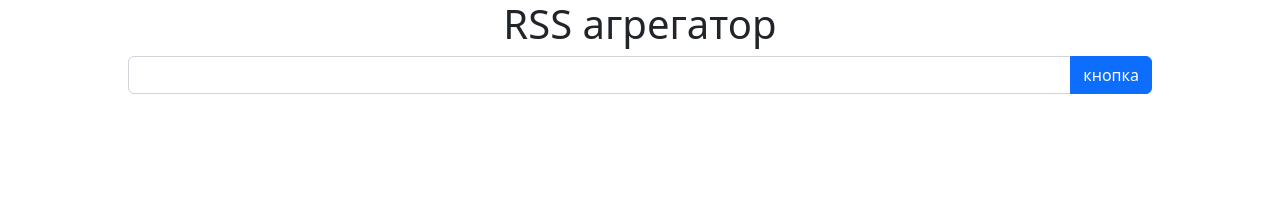
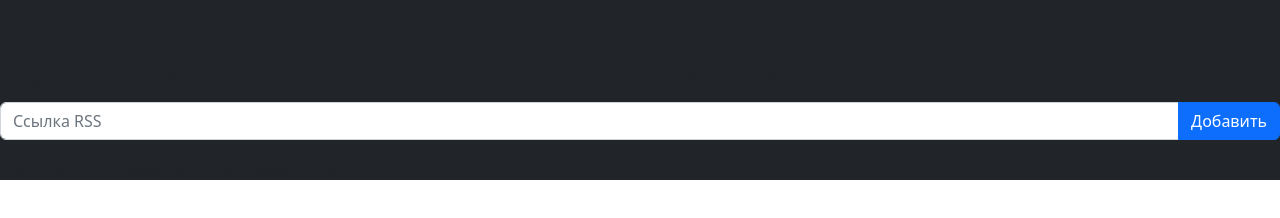
Before and after one commit to 1oky/frontend-project-lvl3, a website built with webpack: page index.html in a window 1280 px wide. Built offline with nearby package versions, Linux system fonts and the light colour scheme; files whose address does not match are found by name.

Commit message:
html changes

```diff
--- a/index.html
+++ b/index.html
@@ -3,31 +3,48 @@
     <head>
         <meta charset="utf-8" />
         <meta name="viewport" content="width=device-width, initial-scale=1">
-        <title>Webpack App</title>
-        <style>
-          .rss {
-            display: flex;
-            flex-flow: column;
-            margin: 0 auto;
-            width: 80%;
-          }
-          .title {
-            display: flex;
-            justify-content: center;
-          }
-        </style>
-        <link rel="stylesheet" href="@/style.css">
+        <link rel="stylesheet" src="/src/style.css" type="text/css">
         <link href="https://cdn.jsdelivr.net/npm/bootstrap@5.2.0/dist/css/bootstrap.min.css" rel="stylesheet" integrity="sha384-gH2yIJqKdNHPEq0n4Mqa/HGKIhSkIHeL5AyhkYV8i59U5AR6csBvApHHNl/vI1Bx" crossorigin="anonymous">
     </head>
     <body>
-      <div class="rss">
-        <h1 class="title">RSS агрегатор</h1>
-        <form>
-          <div class="input-group mb-3">
-            <input type="text" class="form-control" aria-label="Sizing example input" aria-describedby="inputGroup-sizing-default">
-            <button class="btn btn-primary">кнопка</button>
+      <div class="modal fade" id="postModal" tabindex="-1" aria-labelledby="exampleModalLabel" aria-hidden="true">
+        <div class="modal-dialog">
+          <div class="modal-content">
+            <div class="modal-header" id="modal-header">
+              <h5 class="modal-title" id="postModal">Modal title</h5>
+              <button type="button" class="btn-close" data-bs-dismiss="modal" aria-label="Close"></button>
+            </div>
+            <div class="modal-body">
+              <a class="modal-description" id="modal-description">kafsaff</a>
+            </div>
+            <div class="modal-footer">
+              <button type="button" class="btn btn-secondary" data-bs-dismiss="modal">Закрыть</button>
+              <a id="post-link">
+                <button type="button" class="btn btn-primary">Прочитать</button>
+              </a>
+            </div>
           </div>
-        </form>
+        </div>
       </div>
+      <main>
+        <script src="./src/index.js" type=”text/javascript”></script>
+        <section class="bg-dark">
+          <div class="rss">
+            <h1 class="title">RSS агрегатор</h1>
+            <h2 class="subtitle">Начните читать RSS сегодня! Это легко, это красиво.</h2>
+            <form class="input-form">
+              <div class="input-group mb-3">
+                <input type="text" class="form-control" placeholder="Ссылка RSS" aria-label="Sizing example input" aria-describedby="inputGroup-sizing-default">
+                <button type="button" class="find-button btn btn-primary">Добавить</button>
+              </div>
+            </form>
+            <p class="example-link">Example: http://feeds.bbci.co.uk/news/uk/rss.xml</p>
+            <p class="valid-message"></p>
+          </div>
+        </section>
+        <section class="posts">
+          <div class="title-container" id="div-title-container"></div>
+        </section>
+      </main>
     </body>
 </html>
```
